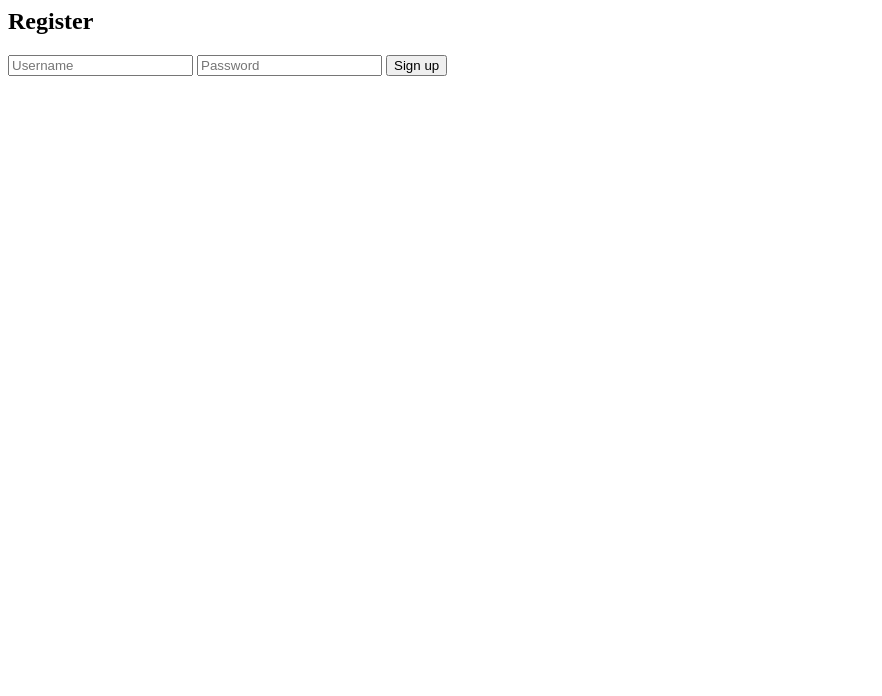
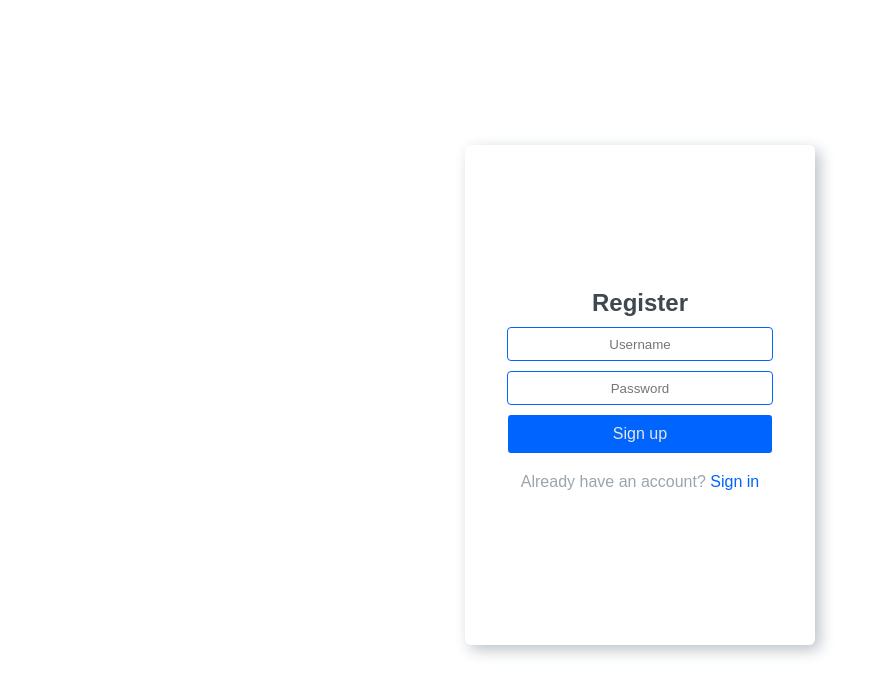
Before and after one commit to matcsantos/flask-simple-login, a Flask app: page /register in a window 1280 px wide. Shown: the top 696 px of the page, without its empty margins (0-882 px from the left). Run offline with Flask 2, Linux system fonts and the light colour scheme.

Commit message:
feat: add css to register page

```diff
--- /dev/null
+++ b/app/static/css/register.css
@@ -0,0 +1,18 @@
+@import url('base.css');
+
+main *{
+    margin-bottom: 10px;
+}
+
+form{
+    display: flex;
+    flex-direction: column;
+    justify-content: center;
+    align-items: center;
+    width: 100%;
+}
+
+label{
+    color: var(--secondary-text);
+    font-size: 14px;
+}
--- a/app/templates/register.html
+++ b/app/templates/register.html
@@ -1,12 +1,27 @@
+{% extends 'base.html' %}
 
-<h2>Register</h2>
+{% block title %}Sign up{% endblock %}
 
-{% if error %}
-<p>error: {{ error }}</p>
-{% endif %}
+{% block head %}
+<link rel="stylesheet" href="{{ url_for('static', filename='css/register.css') }}">
+{% endblock %}
 
-<form action="/register" method="post">
-    <input type="text" name="username" placeholder="Username">
-    <input type="password" name="password" placeholder="Password">
-    <input type="submit" value="Sign up">
-</form>
+{% block body %}
+<main>
+    <div class="content-container">
+        <h2>Register</h2>
+
+        {% if error %}
+        <p class="form-error">{{ error }}</p>
+        {% endif %}
+
+        <form action="/register" method="post">
+            <input class="text-input" type="text" name="username" placeholder="Username">
+            <input class="text-input" type="password" name="password" placeholder="Password">
+            <input class="button" type="submit" value="Sign up">
+        </form>
+
+        <p>Already have an account? <a class="hyperlink" href="{{ url_for('login.login') }}">Sign in</a></p>
+    </div>
+</main>
+{% endblock %}
```
